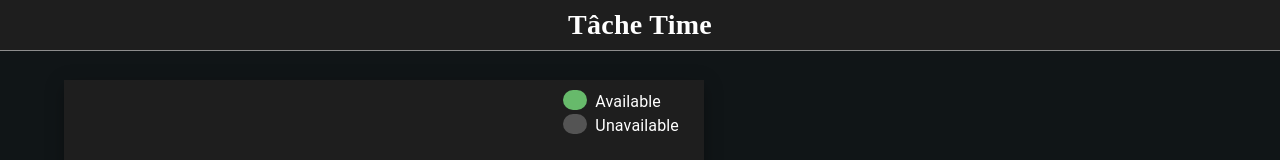
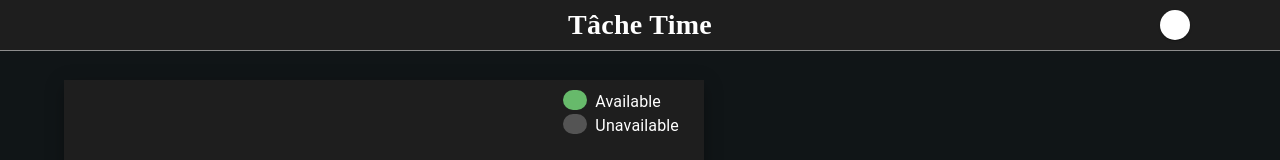
Before and after one commit to dev-pigeon/tache-time, a React (Vite) app in the folder client/: page / in a window 1280 px wide. Shown: the top 160 px of the page. Built offline with nearby package versions, Linux system fonts and the light colour scheme.

Commit message:
created  basic container for view control

```diff
--- a/client/src/components/Header.tsx
+++ b/client/src/components/Header.tsx
@@ -1,11 +1,14 @@
 import { Box, Typography } from "@mui/material";
 
 import "../styles/Header.css";
+import "../styles/ViewControlContainer.css";
+import ViewControlContainer from "./ViewControlContainer";
 
 const Header = () => {
   return (
     <Box id={"header"}>
       <Typography id={"header-title"}>Tâche Time</Typography>
+      <ViewControlContainer />
     </Box>
   );
 };
--- /dev/null
+++ b/client/src/components/ViewControlContainer.tsx
@@ -0,0 +1,9 @@
+import { Paper } from "@mui/material";
+
+import "../styles/ViewControlContainer.css";
+
+const ViewControlContainer = () => {
+  return <Paper id={"view-control-container"}></Paper>;
+};
+
+export default ViewControlContainer;
--- /dev/null
+++ b/client/src/styles/ViewControlContainer.css
@@ -0,0 +1,12 @@
+#view-control-container {
+    height: 30px;
+    width: 30px;
+    position: fixed;
+    align-self: center;
+    right: 7%;
+    display: flex;
+    justify-content: center;
+    align-items: center;
+    background-color:var(--text-primary);
+    border-radius: 50px;
+}
```
